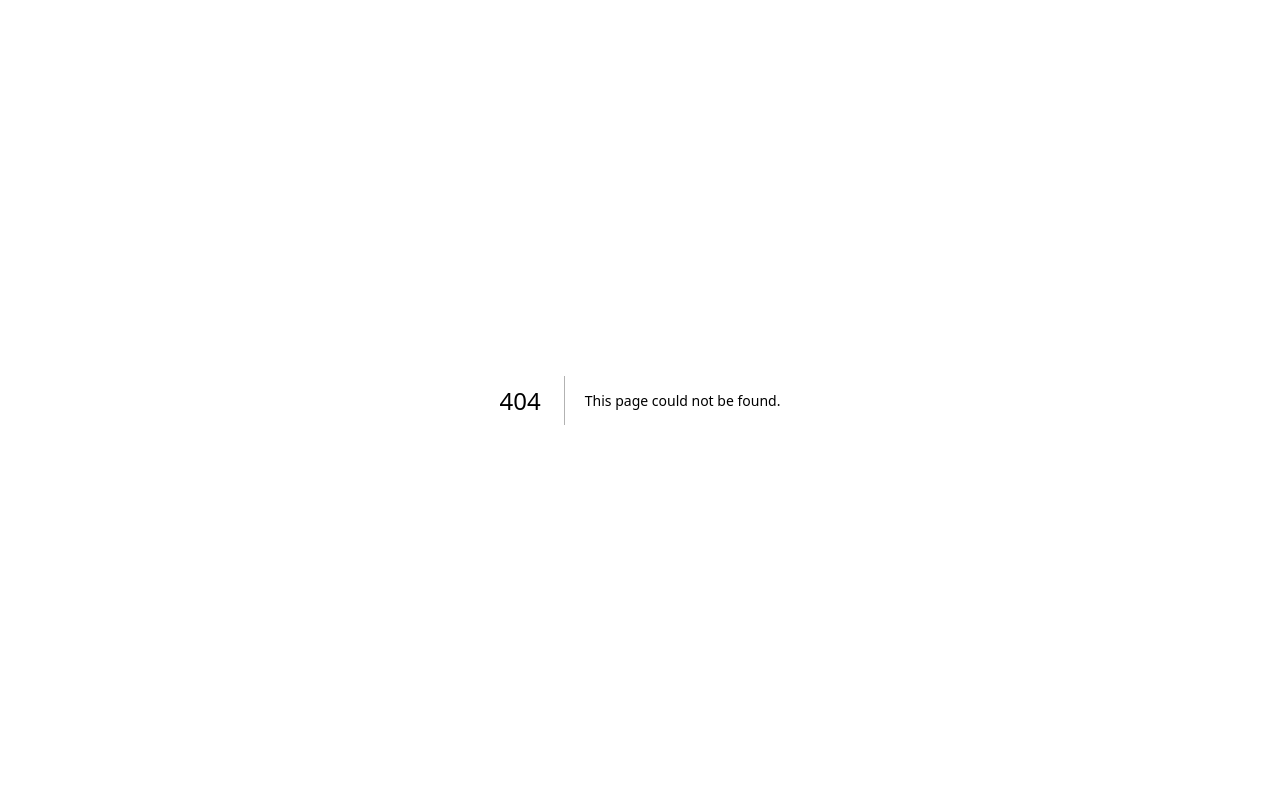
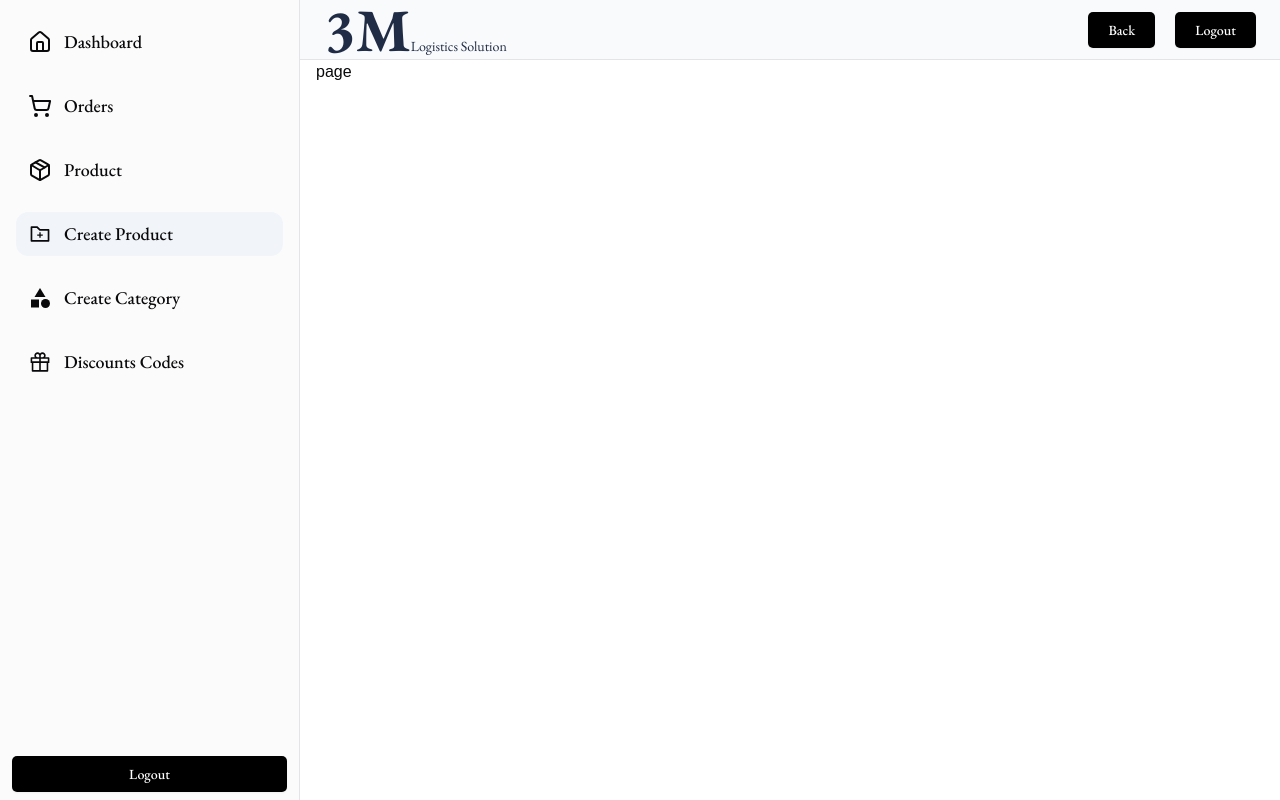
Before and after one commit to Mayadihno/3mlogistics, a Next.js app: page /admin-create-product in a window 1280 px wide. Before the commit this address had no page. Built offline with nearby package versions, Linux system fonts and the light colour scheme; sample sign-in values are in the browser's storage; a web font is replaced by a local one.

Commit message:
feat:admin dashboad components

```diff
--- a/app/(admin)/_components/Sidebar.tsx
+++ b/app/(admin)/_components/Sidebar.tsx
@@ -9,6 +9,7 @@ import { usePathname, useRouter } from "next/navigation";
 import React, { FormEvent } from "react";
 import toast from "react-hot-toast";
 import { AiOutlineFolderAdd, AiOutlineGift } from "react-icons/ai";
+import { MdCategory } from "react-icons/md";
 
 export const links = [
   {
@@ -30,6 +31,11 @@ export const links = [
     name: "Create Product",
     link: "/admin-create-product",
     icons: AiOutlineFolderAdd,
+  },
+  {
+    name: "Create Category",
+    link: "/admin-create-categories",
+    icons: MdCategory,
   },
   {
     name: "Discounts Codes",
--- /dev/null
+++ b/app/(admin)/admin-create-categories/page.tsx
@@ -0,0 +1,7 @@
+import React from "react";
+
+const page = () => {
+  return <div>page</div>;
+};
+
+export default page;
--- /dev/null
+++ b/app/(admin)/admin-create-product/page.tsx
@@ -0,0 +1,7 @@
+import React from "react";
+
+const page = () => {
+  return <div>page</div>;
+};
+
+export default page;
--- /dev/null
+++ b/app/(admin)/admin-discount-code/page.tsx
@@ -0,0 +1,7 @@
+import React from "react";
+
+const page = () => {
+  return <div>page</div>;
+};
+
+export default page;
--- /dev/null
+++ b/app/(admin)/admin-orders/page.tsx
@@ -0,0 +1,7 @@
+import React from "react";
+
+const page = () => {
+  return <div>page</div>;
+};
+
+export default page;
--- /dev/null
+++ b/app/(admin)/admin-product/page.tsx
@@ -0,0 +1,7 @@
+import React from "react";
+
+const page = () => {
+  return <div>page</div>;
+};
+
+export default page;
```
